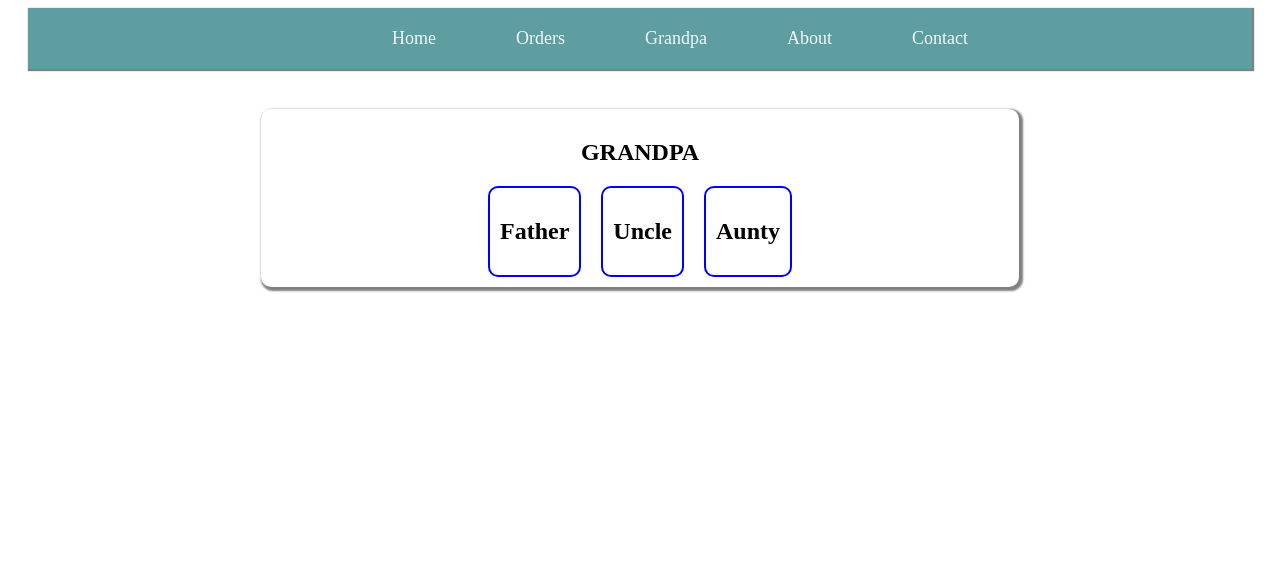
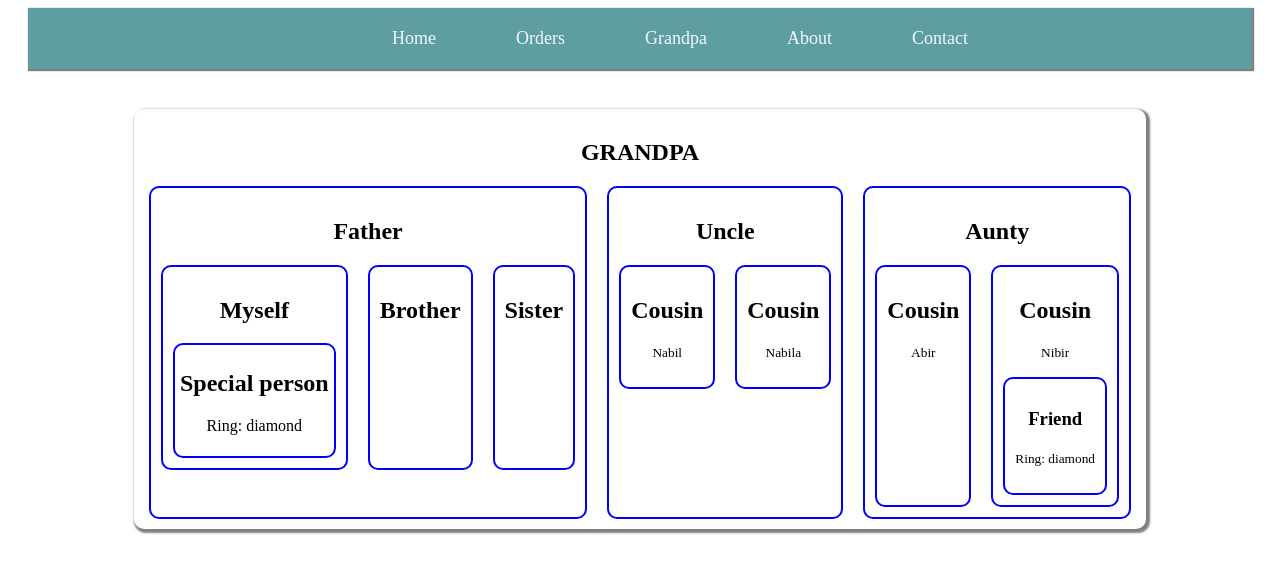
Before and after one commit to abdussamadsaiful7/React-Router-TShirts-Shop-13, a React (Vite) app: page /grandpa in a window 1280 px wide. Shown: the top 572 px of the page. Built offline with nearby package versions, Linux system fonts and the light colour scheme.

Commit message:
added some components

```diff
--- a/src/Components/Aunty/Aunty.jsx
+++ b/src/Components/Aunty/Aunty.jsx
@@ -1,9 +1,14 @@
 import React from 'react';
+import Cousin from '../Cousin/Cousin';
 
-const Aunty = () => {
+const Aunty = ({ring}) => {
     return (
-        <div style={{border:'2px solid blue', padding:'10px', borderRadius:'10px'}}>
+        <div style={{ border: '2px solid blue', padding: '10px', borderRadius: '10px' }}>
             <h2>Aunty</h2>
+            <section className='flex'>
+                <Cousin>Abir</Cousin>
+                <Cousin hasFriend={true} ring={ring}>Nibir</Cousin>
+            </section>
         </div>
     );
 };
--- /dev/null
+++ b/src/Components/Brother/Brother.jsx
@@ -0,0 +1,11 @@
+import React from 'react';
+
+const Brother = () => {
+    return (
+        <div style={{border:'2px solid blue', padding:'10px', borderRadius:'10px'}}>
+            <h2>Brother</h2>
+        </div>
+    );
+};
+
+export default Brother;
--- /dev/null
+++ b/src/Components/Cousin/Cousin.jsx
@@ -0,0 +1,16 @@
+import React from 'react';
+import Friend from '../Friend/Friend';
+
+const Cousin = ({children, hasFriend, ring}) => {
+    return (
+        <div style={{border:'2px solid blue', padding:'10px', borderRadius:'10px'}}>
+            <h2>Cousin</h2>
+            <p><small>{children}</small></p>
+            {
+               hasFriend && <Friend ring={ring}></Friend>
+            }
+        </div>
+    );
+};
+
+export default Cousin;
--- a/src/Components/Father/Father.jsx
+++ b/src/Components/Father/Father.jsx
@@ -1,9 +1,17 @@
 import React from 'react';
+import Myself from '../Myself/Myself';
+import Brother from '../Brother/Brother';
+import Sister from '../Sister/Sister';
 
-const Father = () => {
+const Father = ({ring}) => {
     return (
         <div style={{border:'2px solid blue', padding:'10px', borderRadius:'10px'}}>
             <h2>Father</h2>
+            <section className='flex'>
+                <Myself ring={ring}></Myself>
+                <Brother></Brother>
+                <Sister/>
+            </section>
         </div>
     );
 };
--- /dev/null
+++ b/src/Components/Friend/Friend.jsx
@@ -0,0 +1,14 @@
+import React from 'react';
+
+const Friend = ({ring}) => {
+    return (
+        <div style={{border:'2px solid blue', padding:'10px', borderRadius:'10px'}}>
+            <h3>Friend</h3>
+            {
+                ring && <p><small>Ring: {ring}</small></p>
+            }
+        </div>
+    );
+};
+
+export default Friend;
--- a/src/Components/Grandpa/Grandpa.css
+++ b/src/Components/Grandpa/Grandpa.css
@@ -3,8 +3,8 @@
     padding: 10px;
     margin: 20px;
     text-align: center;
-    margin-left: 20%;
-    margin-right: 20%;
+    margin-left: 10%;
+    margin-right: 10%;
 
     box-shadow: 2px 2px 2px 2px gray;
     border-radius: 10px;
@@ -15,3 +15,9 @@
     justify-content: center;
     gap: 20px;
 }
+
+/* .style{
+    border:'2px solid blue';
+    padding: 10px;
+    border-radius: 10px;
+} */
--- a/src/Components/Grandpa/Grandpa.jsx
+++ b/src/Components/Grandpa/Grandpa.jsx
@@ -5,13 +5,14 @@ import './Grandpa.css'
 import Father from '../Father/Father';
 
 const Grandpa = () => {
+    const ring = 'diamond';
     return (
         <div className='grandpa'>
             <h2 style={{ textAlign: 'center' }}>GRANDPA</h2>
             <div className='flex'>
-                <Father></Father>
+                <Father ring={ring}></Father>
                 <Uncle></Uncle>
-                <Aunty></Aunty>
+                <Aunty ring={ring}></Aunty>
             </div>
         </div>
     );
--- a/src/Components/Myself/Myself.jsx
+++ b/src/Components/Myself/Myself.jsx
@@ -1,9 +1,11 @@
 import React from 'react';
+import Special from '../Special/Special';
 
-const Myself = () => {
+const Myself = ({ring}) => {
     return (
-        <div>
+        <div style={{border:'2px solid blue', padding:'10px', borderRadius:'10px'}}>
             <h2>Myself</h2>
+            <Special ring={ring}></Special>
         </div>
     );
 };
--- /dev/null
+++ b/src/Components/Sister/Sister.jsx
@@ -0,0 +1,11 @@
+import React from 'react';
+
+const Sister = () => {
+    return (
+        <div style={{border:'2px solid blue', padding:'10px', borderRadius:'10px'}}>
+            <h2>Sister</h2>
+        </div>
+    );
+};
+
+export default Sister;
--- /dev/null
+++ b/src/Components/Special/Special.jsx
@@ -0,0 +1,12 @@
+import React from 'react';
+
+const Special = ({ring}) => {
+    return (
+        <div style={{border:'2px solid blue', padding:'5px', borderRadius:'10px'}}>
+            <h2>Special person</h2>
+            <p>Ring: {ring}</p>
+        </div>
+    );
+};
+
+export default Special;
--- a/src/Components/Uncle/Uncle.jsx
+++ b/src/Components/Uncle/Uncle.jsx
@@ -1,9 +1,15 @@
 import React from 'react';
+import Cousin from '../Cousin/Cousin';
 
 const Uncle = () => {
     return (
         <div style={{border:'2px solid blue', padding:'10px', borderRadius:'10px'}}>
             <h2>Uncle</h2>
+            <section className='flex'>
+                <Cousin>Nabil</Cousin>
+                <Cousin>Nabila</Cousin>
+
+            </section>
         </div>
     );
 };
```
